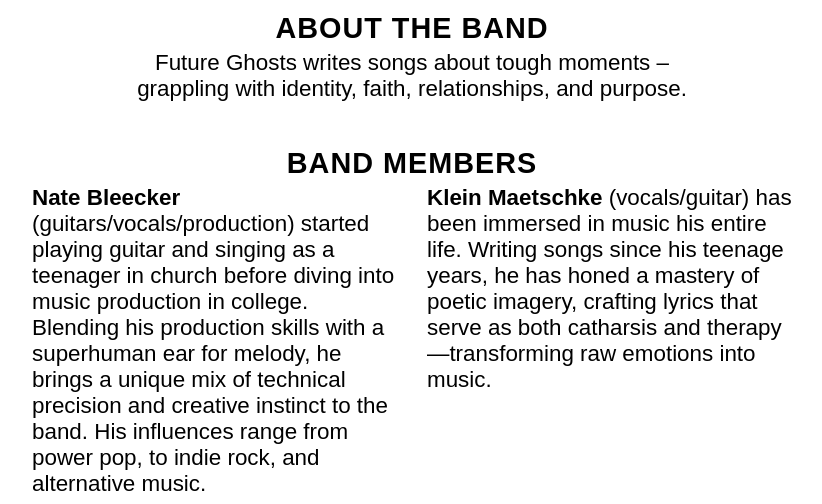
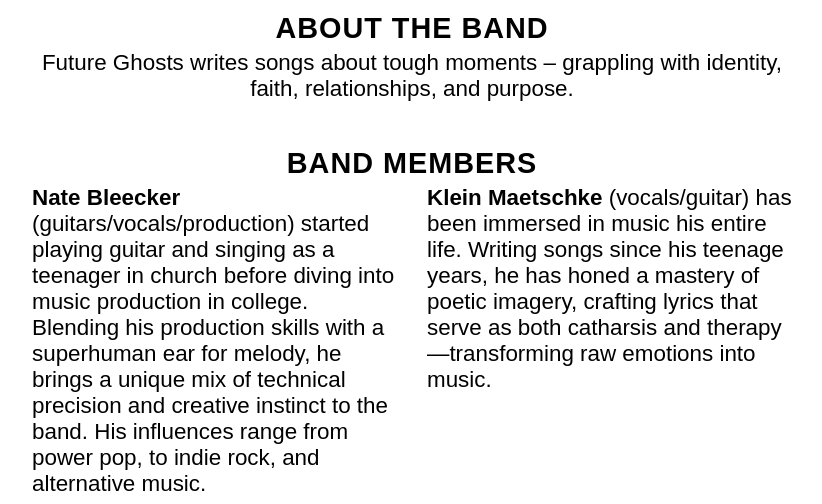
Before and after one commit to kleinmaetschke/futureghosts.band, a plain HTML site: page epk/index.html in a window 1280 px wide. Shown: the part 296-800 px from the top of the page, without its empty margins (228-1050 px from the left). Drawn offline with Linux system fonts and the light colour scheme; a web font is replaced by a local one.

Commit message:
Fixing unnneccessary line break

```diff
--- a/epk/index.html
+++ b/epk/index.html
@@ -136,7 +136,7 @@
 
     <section id="about">
       <h2>About the Band</h2>
-      <p>Future Ghosts writes songs about tough moments &ndash; <br> grappling with identity, faith, relationships, and purpose.</p>
+      <p>Future Ghosts writes songs about tough moments &ndash; grappling with identity, faith, relationships, and purpose.</p>
     </section>
 
     <section id="band-members">
```
